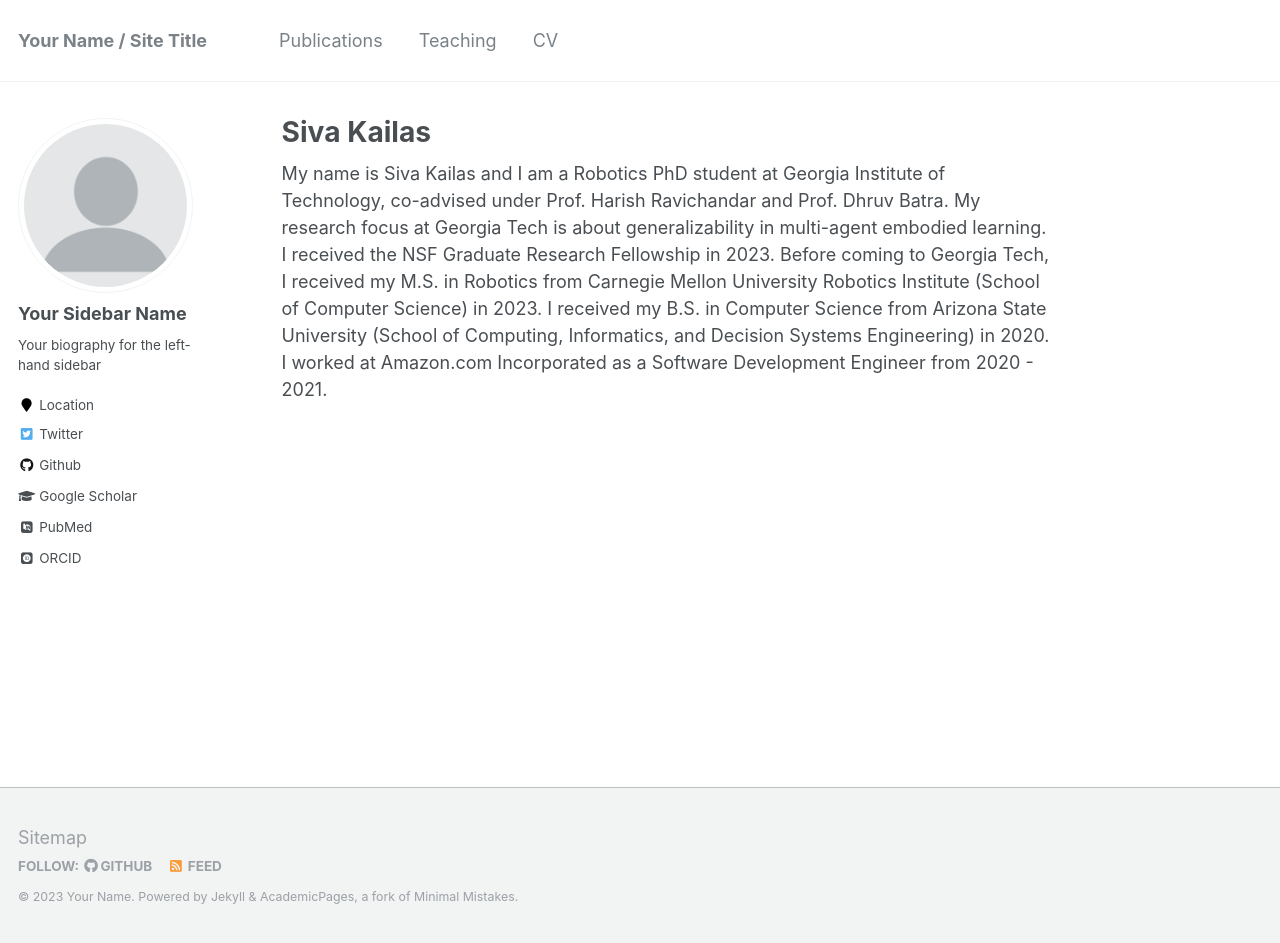
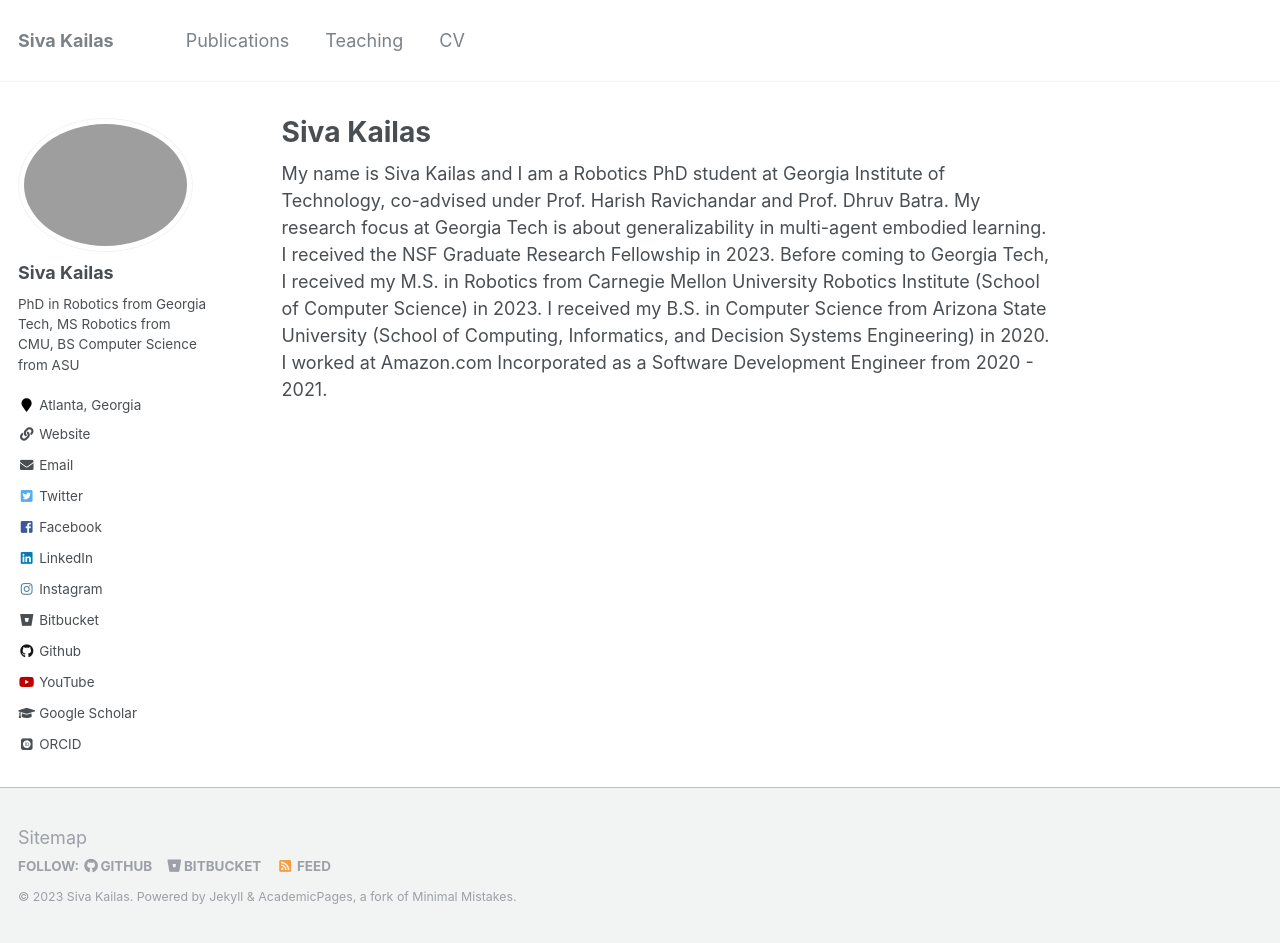
Before and after one commit to vickyliuliu/vickyliuliu.github.io, a Jekyll site: the page built from _pages/about.md, in a window 1280 px wide and 943 px high. Built offline with Jekyll 4.4.1, drawn with Linux system fonts in a browser that asks for light colours; some web fonts are replaced.

Commit message:
Config changes

```diff
--- a/_config.yml
+++ b/_config.yml
@@ -7,13 +7,13 @@
 
 # Site Settings
 locale                   : "en-US"
-title                    : "Your Name / Site Title"
+title                    : "Siva Kailas"
 title_separator          : "-"
-name                     : &name "Your Name"
+name                     : &name "Siva Kailas"
 description              : &description "personal description"
-url                      : https://academicpages.github.io # the base hostname & protocol for your site e.g. "https://mmistakes.github.io"
+url                      : https://skailas.github.io/ # the base hostname & protocol for your site e.g. "https://mmistakes.github.io"
 baseurl                  : "" # the subpath of your site, e.g. "/blog"
-repository               : "academicpages/academicpages.github.io"
+repository               : "skailas/skailas.github.io"
 teaser                   :  # filename of teaser fallback teaser image placed in /images/, .e.g. "500x300.png"
 breadcrumbs              : false # true, false (default)
 words_per_minute         : 160
@@ -80,40 +80,40 @@ analytics:
 
 # Site Author
 author:
-  name             : "Your Sidebar Name"
-  avatar           : "profile.png"
-  bio              : "Your biography for the left-hand sidebar"
-  location         : "Location"
+  name             : "Siva Kailas"
+  avatar           : "siva-kailas.png"
+  bio              : "PhD in Robotics from Georgia Tech, MS Robotics from CMU, BS Computer Science from ASU"
+  location         : "Atlanta, Georgia"
   employer         :
-  pubmed           : "https://www.ncbi.nlm.nih.gov/pubmed/?term=john+snow"
-  googlescholar    : "http://yourfullgooglescholarurl.com"
-  email            :
+  pubmed           : # "https://www.ncbi.nlm.nih.gov/pubmed/?term=john+snow"
+  googlescholar    : "https://scholar.google.com/citations?user=N1pDd2IAAAAJ&hl=en"
+  email            : "siva.kailas10@gmail.com"
   researchgate     :  # example: "https://www.researchgate.net/profile/yourprofile"
-  uri              :
-  bitbucket        :
+  uri              : "https://skailas.github.io/"
+  bitbucket        : "https://bitbucket.org/skailas/workspace/overview/"
   codepen          :
   dribbble         :
   flickr           :
-  facebook         :
+  facebook         : "https://www.facebook.com/siva.kailas"
   foursquare       :
-  github           : "academicpages"
+  github           : "sivakailas"
   google_plus      :
   keybase          :
-  instagram        :
+  instagram        : "https://www.instagram.com/sivakailas/"
   impactstory      : #"https://profiles.impactstory.org/u/xxxx-xxxx-xxxx-xxxx"
   lastfm           :
-  linkedin         :
-  orcid            : "http://orcid.org/yourorcidurl"
+  linkedin         : "https://www.linkedin.com/in/siva-kailas-a35316138"
+  orcid            : "https://orcid.org/0000-0002-9247-8882"
   pinterest        :
   soundcloud       :
   stackoverflow    : # http://stackoverflow.com/users/123456/username
   steam            :
   tumblr           :
-  twitter          : "replacethistwitterhandle"
+  twitter          : "SivaKailas10"
   vine             :
   weibo            :
   xing             :
-  youtube          :
+  youtube          : "https://www.youtube.com/channel/UCvltpO_tRKyH6qwor0LIqFQ"
   wikipedia        :
 
 
@@ -255,7 +255,7 @@ sass:
 permalink: /:categories/:title/
 # paginate: 5 # amount of posts to show
 # paginate_path: /page:num/
-timezone: America/Los_Angeles # http://en.wikipedia.org/wiki/List_of_tz_database_time_zones
+timezone: America/New_York # http://en.wikipedia.org/wiki/List_of_tz_database_time_zones
 
 
 # Plugins
```
